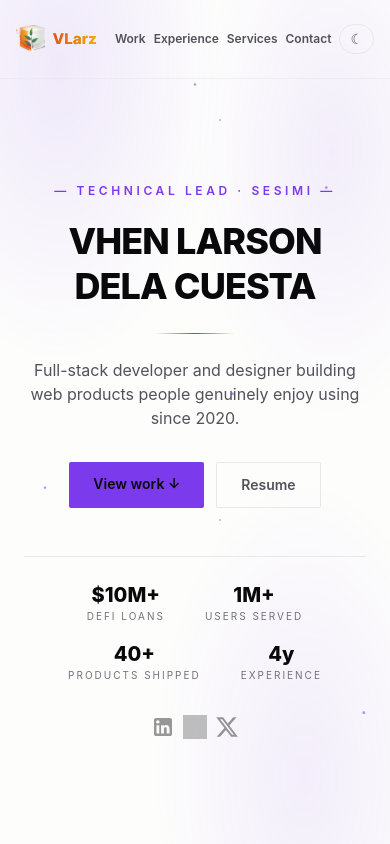
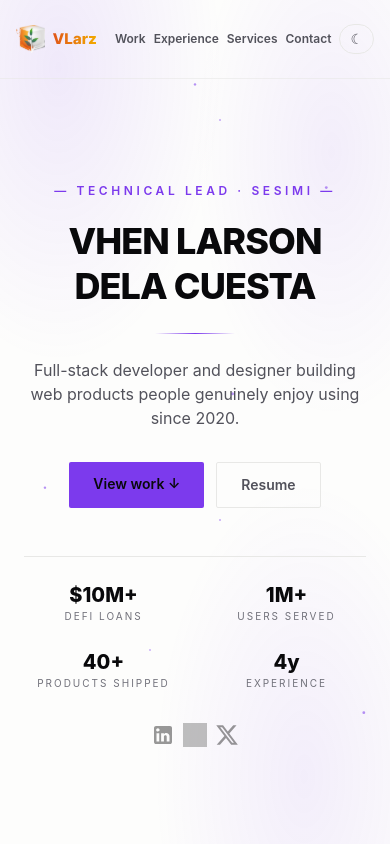
Before and after one commit to VLarz/portfolio, a React (Create React App) app: page / in a window 390 px wide. Shown: the top 844 px of the page. Built offline with nearby package versions, Linux system fonts and the light colour scheme; grey boxes are pictures that could not be loaded.

Commit message:
fix(stats): 2-column grid on mobile to avoid uneven 3+1 wrap

```diff
--- a/src/components/StatStrip.tsx
+++ b/src/components/StatStrip.tsx
@@ -27,7 +27,7 @@ const stats: Stat[] = [
 export default function StatStrip() {
   return (
     <div
-      className={`mt-12 flex flex-wrap justify-center gap-x-10 gap-y-4 border-t border-line pt-6`}
+      className={`mt-12 grid grid-cols-2 gap-x-6 gap-y-6 border-t border-line pt-6 sm:grid-cols-4 sm:gap-x-10 sm:gap-y-4`}
     >
       {stats.map((stat) => (
         <div key={stat.label} className={`text-center`}>
```
